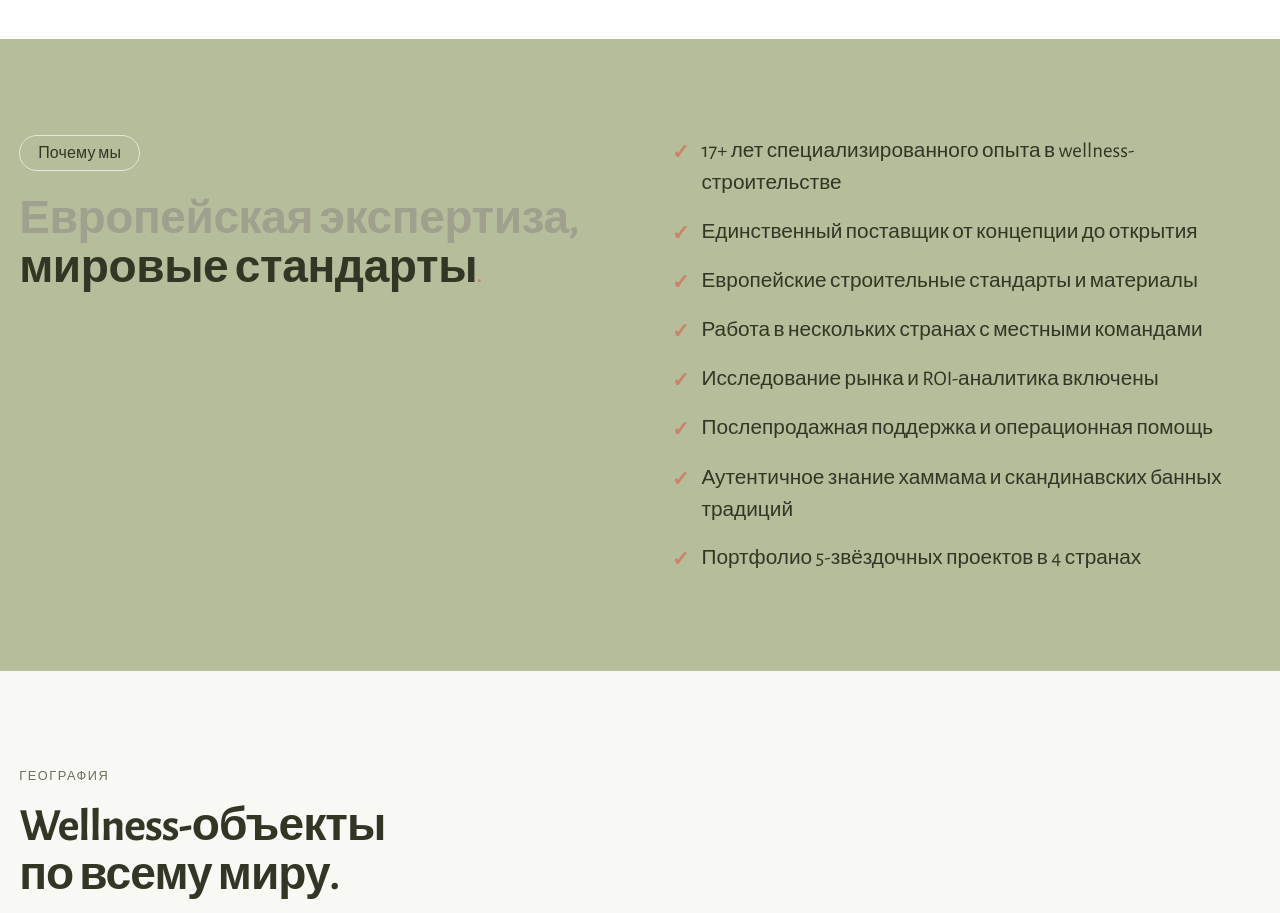
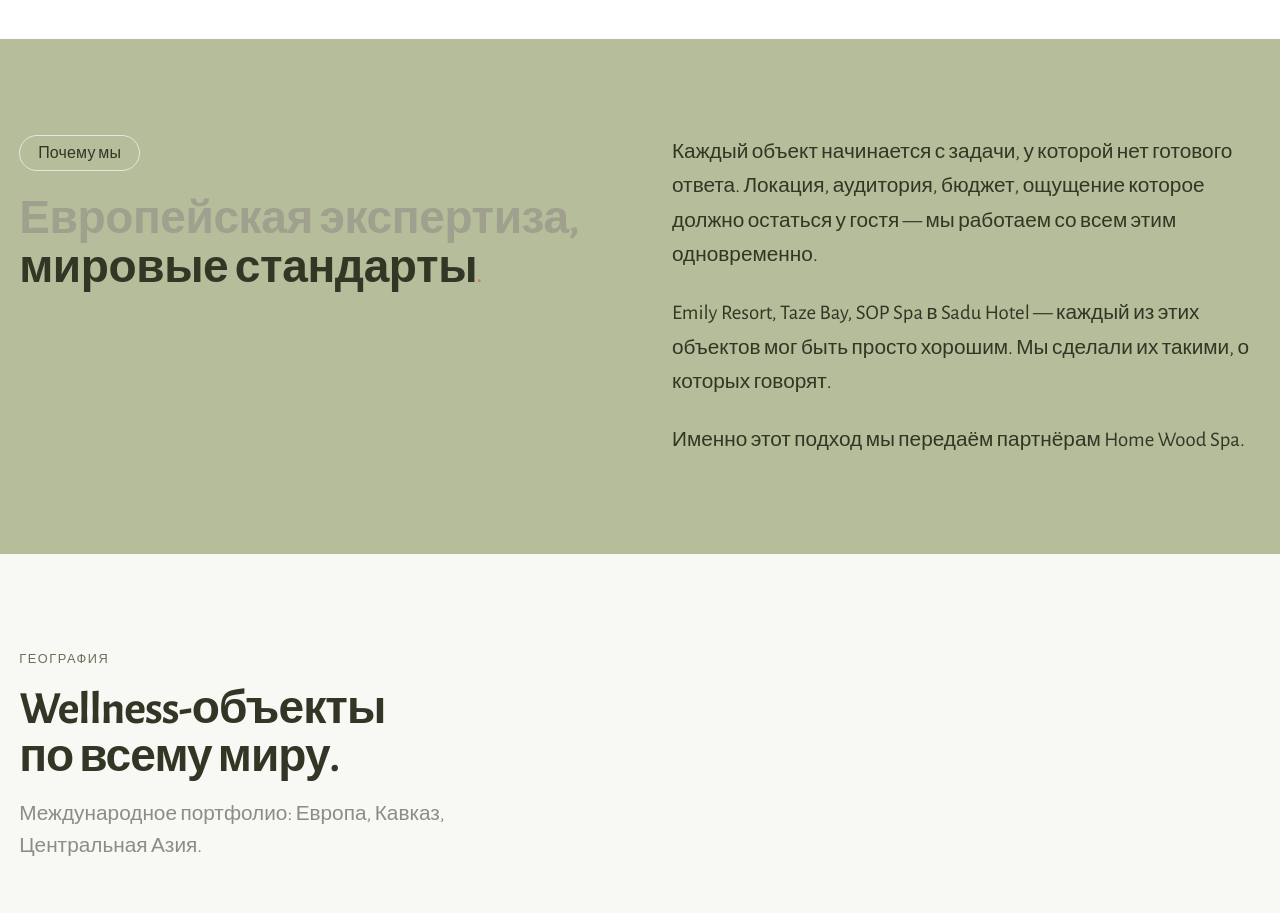
Before and after one commit to digitalcluster25/hws, a React (Vite) app: page / in a window 1280 px wide. Shown: the part 5020-5933 px from the top of the page. Built offline with nearby package versions, Linux system fonts and the light colour scheme.

Commit message:
feat: replace advantages list with editorial text in Почему мы section

```diff
--- a/src/wireframe/Wireframe.jsx
+++ b/src/wireframe/Wireframe.jsx
@@ -21,16 +21,6 @@ const segments = [
   { title: 'Частные резиденции', text: 'Частные хаммамы, сауны и wellness-пространства, созданные по вашим стандартам.' },
   { title: 'Wellness-центры', text: 'Оздоровительные центры, разработанные для максимальной терапевтической пользы.' },
   { title: 'Корпоративные объекты', text: 'Wellness-решения для корпоративных клиентов и hospitality-групп.' },
-]
-const advantages = [
-  '17+ лет специализированного опыта в wellness-строительстве',
-  'Единственный поставщик от концепции до открытия',
-  'Европейские строительные стандарты и материалы',
-  'Работа в нескольких странах с местными командами',
-  'Исследование рынка и ROI-аналитика включены',
-  'Послепродажная поддержка и операционная помощь',
-  'Аутентичное знание хаммама и скандинавских банных традиций',
-  'Портфолио 5-звёздочных проектов в 4 странах',
 ]
 const clients = [
   { project: 'Emily Resort', city: 'Анталья', country: 'Турция', website: 'emilyresort.com' },
@@ -149,13 +139,10 @@ export default function Wireframe() {
         <div style={wrap}>
           <div className="grid md:grid-cols-2 gap-16 items-start">
             <SectionHeader badge="Почему мы" light="Европейская экспертиза," dark="мировые стандарты" />
-            <div className="grid grid-cols-1 gap-4">
-              {advantages.map(item => (
-                <div key={item} className="flex items-start gap-3">
-                  <span className="hws-advantage-check" aria-hidden="true">✓</span>
-                  <p className="hws-small tc-dark">{item}</p>
-                </div>
-              ))}
+            <div className="flex flex-col gap-6">
+              <p className="hws-body tc-dark">Каждый объект начинается с задачи, у которой нет готового ответа. Локация, аудитория, бюджет, ощущение которое должно остаться у гостя — мы работаем со всем этим одновременно.</p>
+              <p className="hws-body tc-dark">Emily Resort, Taze Bay, SOP Spa в Sadu Hotel — каждый из этих объектов мог быть просто хорошим. Мы сделали их такими, о которых говорят.</p>
+              <p className="hws-body tc-dark">Именно этот подход мы передаём партнёрам Home Wood Spa.</p>
             </div>
           </div>
         </div>
```
